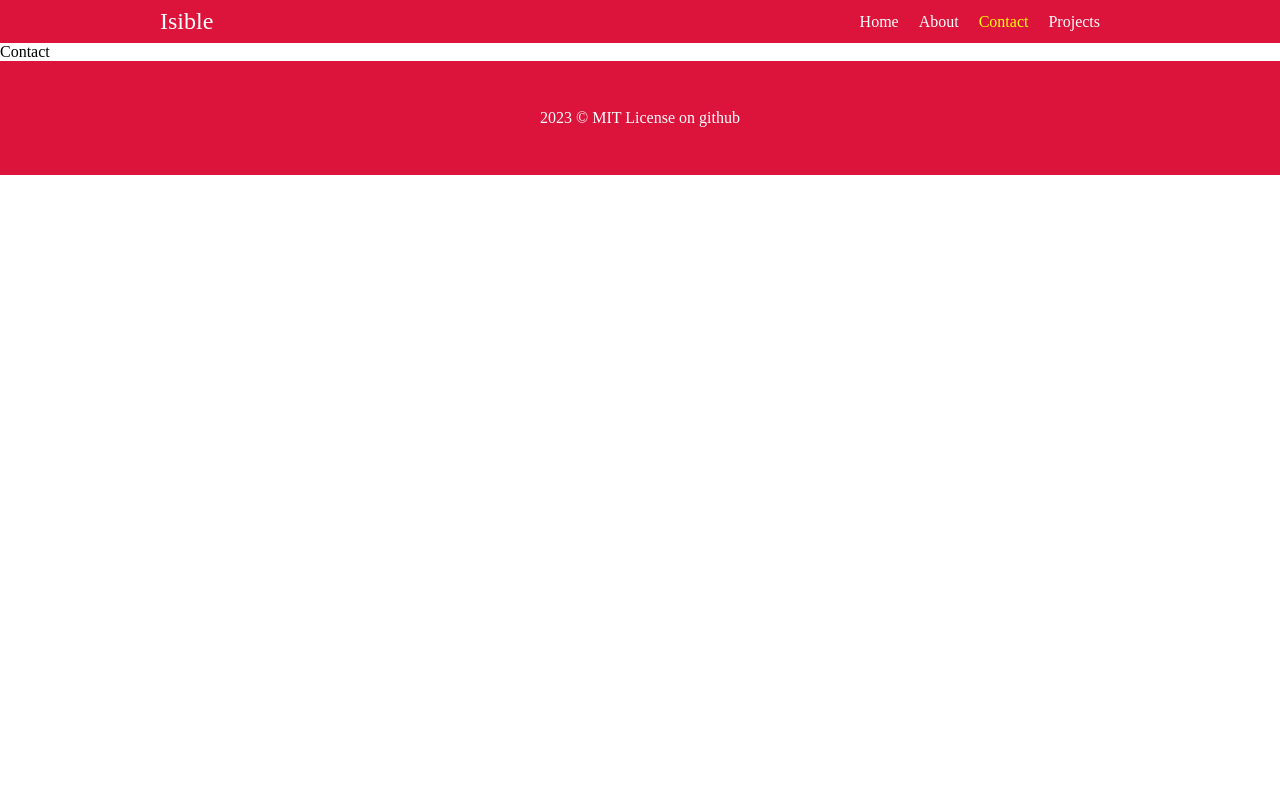
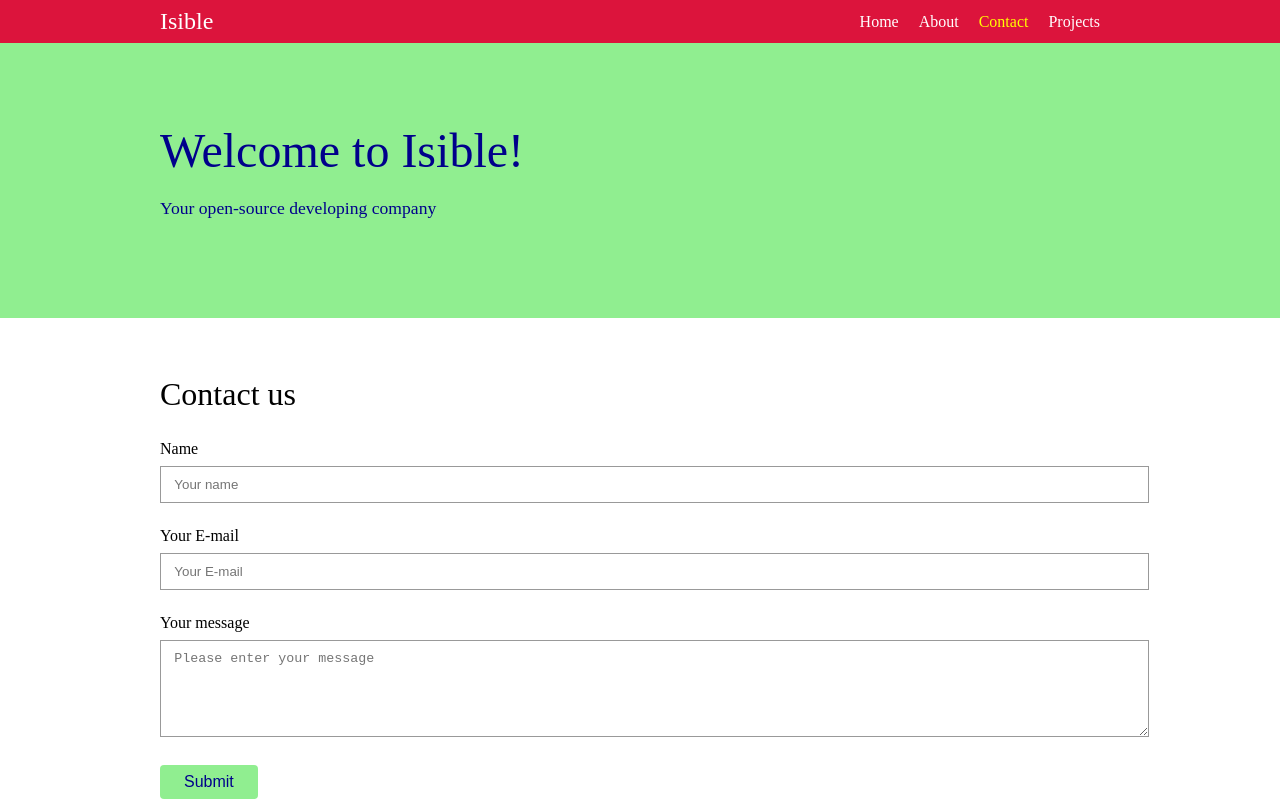
Before and after one commit to Isible/isible-site, a SvelteKit app: page /contact in a window 1280 px wide. Shown: the top 801 px of the page. Built offline with nearby package versions, Linux system fonts and the light colour scheme.

Commit message:
added button, cards and contact form basic

```diff
--- /dev/null
+++ b/src/lib/button.svelte
@@ -0,0 +1,30 @@
+<script>
+    export let size = "medium";
+</script>
+
+<button
+    class:small = {size == "small"}
+    class:medium = {size == "medium"}
+    {... $$restProps}
+>
+    <slot />
+</button>
+
+<style>
+    button {
+        background-color: var(--primary-color);
+        border: none;
+        border-radius: 0.25em;
+        color: darkblue;
+        font-size: 1em;
+        cursor: pointer;
+    }
+
+    .small {
+        padding: 0.25em 0.5em;
+    }
+
+    .medium {
+        padding: 0.5em 1.5em;
+    }
+</style>
--- a/src/routes/+layout.svelte
+++ b/src/routes/+layout.svelte
@@ -2,8 +2,10 @@
     import "../../static/style.css"
     import Navbar from "./navbar.svelte"
     import Footer from "./footer.svelte"
+    import Hero from "./Hero.svelte"
 </script>
 
 <Navbar />
+<Hero />
 <slot />
 <Footer />
--- /dev/null
+++ b/src/routes/contact/+page.server.ts
@@ -0,0 +1,14 @@
+export const actions = {
+    default: async({request}) => {
+        const formData = await request.formData()
+        const name = formData.get("name")
+        const mail = formData.get("mail")
+        const message = formData.get("message")
+
+        // reminder: Add check system and functions
+
+        return {
+            message: "Form is submitted"
+        }
+    }
+}
--- a/src/routes/contact/+page.svelte
+++ b/src/routes/contact/+page.svelte
@@ -1 +1,80 @@
-Contact
+<script>
+    import Button from "$lib/button.svelte"
+
+    export let form
+
+    $: console.log(form)
+</script>
+
+<div class="container">
+    <h2>Contact us</h2>
+    <p>{form?.message || ""}</p>
+    <form method="POST">
+        <div class="form-group">
+            <label for="name" class="col-md-3 control-label">Name</label>
+            <div class="col-md-9">
+                <input
+                type="text"
+                name="name"
+                id="name"
+                placeholder="Your name"
+                class="form-control"/>
+            </div>
+        </div>
+
+        <div class="form-group">
+            <label for="mail" class="col-md-3 control-label">Your E-mail</label>
+            <div class="col-md-9">
+                <input
+                type="text"
+                name="mail"
+                id="mail"
+                placeholder="Your E-mail"
+                class="form-control"/>
+            </div>
+        </div>
+
+        <div class="form-group">
+            <label for="message" class="col-md-3 control-label">Your message</label>
+            <div class="col-md-9">
+                <textarea
+                name="message"
+                id="message"
+                placeholder="Please enter your message"
+            class="form-control"
+                rows="5"/>
+            </div>
+        </div>
+
+        <div class="form-group">
+            <div class="col-md-12">
+                <Button type="submit">Submit</Button>
+            </div>
+        </div>
+    </form>
+</div>
+
+
+<style>
+    .container {
+        padding: 2em 0;
+    }
+    h2 {
+        font-weight: 500;
+        font-size: 2em;
+    }
+    input, textarea {
+        width: 100%;
+        padding: 0.75em 1em;
+        border: 0.25em;
+        border: 1px solid #999;
+    }
+
+    .form-group {
+        margin-bottom: 1.5em;
+    }
+    label {
+        display: block;
+        margin-bottom: 0.5em;
+    }
+</style>
--- a/src/routes/what.svelte
+++ b/src/routes/what.svelte
@@ -1,3 +1,7 @@
+<script>
+    import Button from "$lib/button.svelte";
+</script>
+
 <div class="container grid">
     <div class="what">
         <h3>What we do</h3>
@@ -9,6 +13,7 @@
             projects in the project section. You can find both of them
             in the header of this site.
         </p>
+        <Button size = "medium">Go to about</Button>
     </div>
     <div class="contact">
         <h3>Contact Us</h3>
```
Also changed, not shown: src/routes/+page.server.ts (added, +13 -0 lines), src/routes/+page.svelte (+33 -2 lines).
